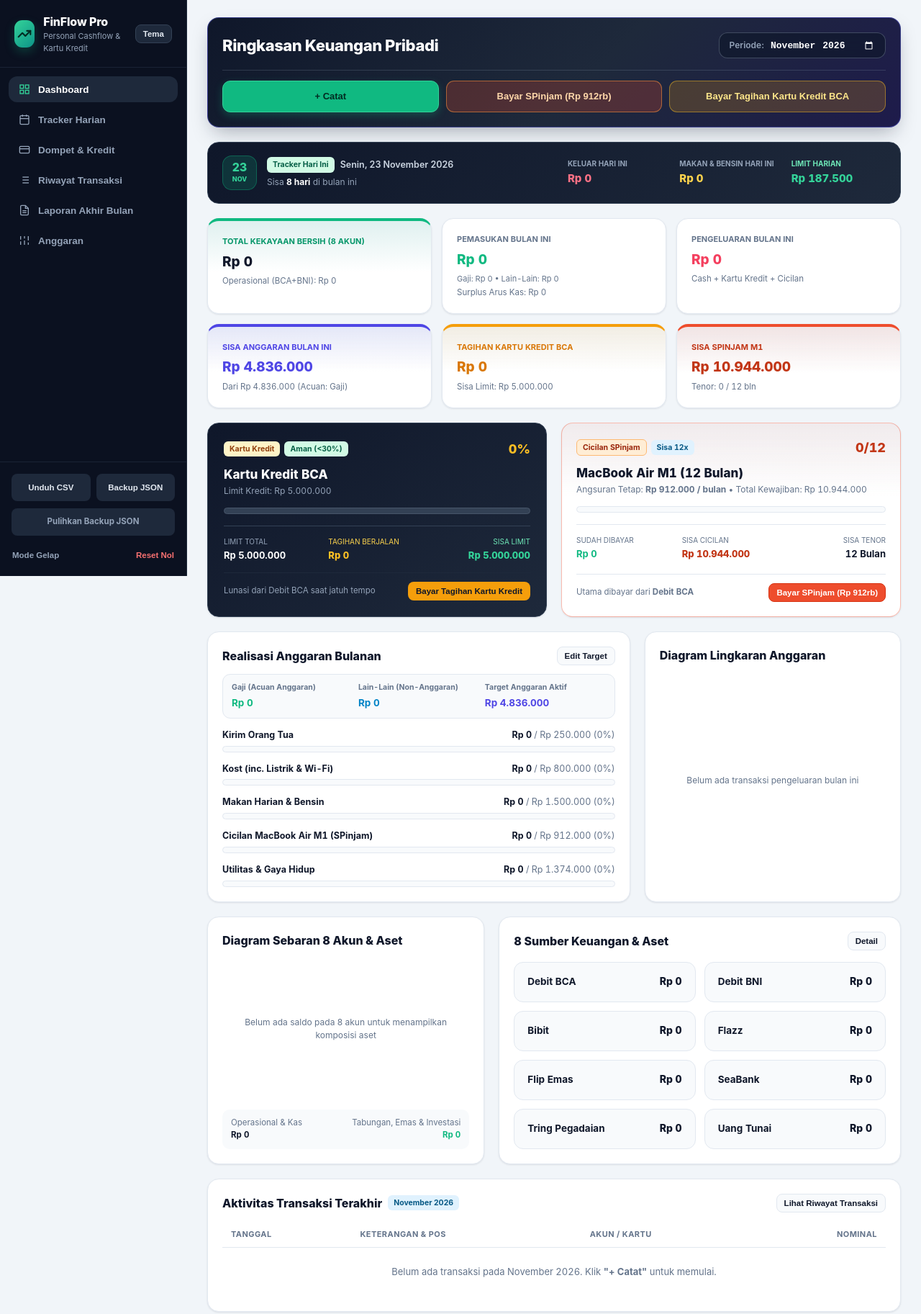
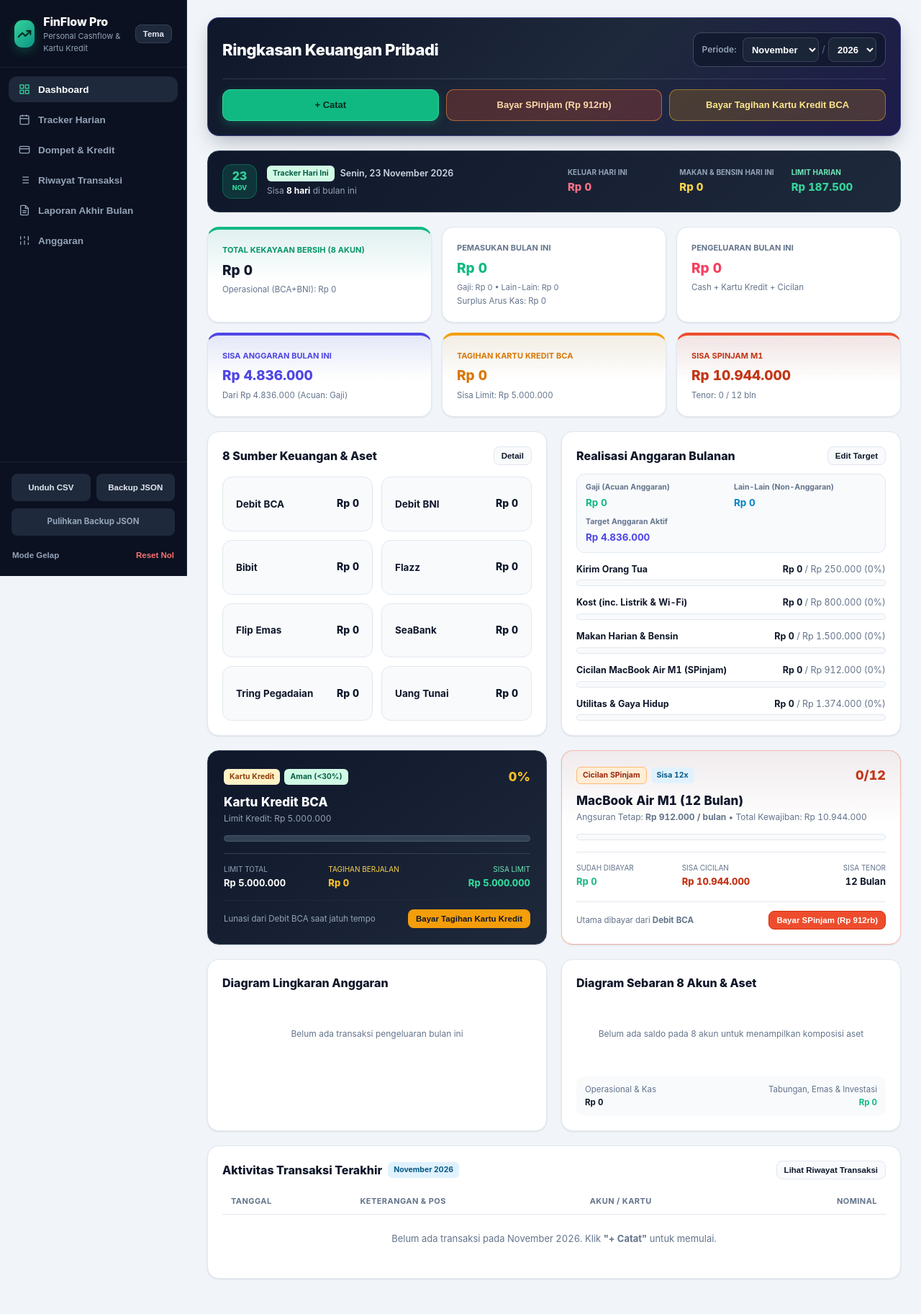
Before and after one commit to samuelrskt/finflow-pro, a plain HTML site: page index.html in a window 1280 px wide. Shown: the whole page at 72% size. After the commit the page ends 1800 px from the top, so only its background shows below. Drawn offline with Linux system fonts and the light colour scheme.

Commit message:
Add files via upload

```diff
--- a/index.html
+++ b/index.html
@@ -206,24 +206,61 @@
       display: inline-flex;
       align-items: center;
       gap: 8px;
-      background: rgba(15, 23, 42, 0.65);
+      background: rgba(15, 23, 42, 0.72);
       border: 1px solid rgba(148, 163, 184, 0.35);
       backdrop-filter: blur(8px);
-      padding: 8px 14px;
+      padding: 6px 12px;
       border-radius: 12px;
-    }
-    .month-picker-wrap span {
-      color: #94a3b8 !important;
-    }
-    .month-picker-wrap input {
-      border: none;
-      background: transparent;
+      touch-action: manipulation;
+    }
+    .month-picker-wrap .period-label {
+      color: #94a3b8;
+      font-size: 12px;
+      font-weight: 600;
+      white-space: nowrap;
+    }
+    .month-picker-wrap .period-selects {
+      display: inline-flex;
+      align-items: center;
+      gap: 4px;
+    }
+    .month-picker-wrap .period-divider {
+      color: #475569;
+      font-size: 13px;
+      font-weight: 700;
+      user-select: none;
+    }
+    .month-picker-wrap select {
+      width: auto;
+      min-height: 34px;
+      padding: 4px 8px;
+      border: 1px solid rgba(148, 163, 184, 0.22);
+      border-radius: 8px;
+      background: rgba(30, 41, 59, 0.85);
       color: #ffffff;
       font-weight: 700;
       font-size: 13px;
       outline: none;
       cursor: pointer;
       color-scheme: dark;
+      touch-action: manipulation;
+    }
+    .month-picker-wrap select:focus {
+      border-color: #34d399;
+    }
+    .month-picker-wrap select option {
+      background: #0f172a;
+      color: #f8fafc;
+    }
+    @media (max-width: 560px) {
+      .month-picker-wrap {
+        width: 100%;
+        justify-content: space-between;
+      }
+      .month-picker-wrap select {
+        padding: 6px 8px;
+        min-height: 38px;
+      }
     }
 
     .quick-bar {
@@ -468,14 +505,14 @@
     @media (min-width: 960px) {
       .grid-3-asym { grid-template-columns: 1.65fr 1fr; }
     }
-    .grid-assets-split {
+    .grid-charts-2 {
       display: grid;
       grid-template-columns: 1fr;
       gap: 20px;
     }
-    @media (min-width: 1060px) {
-      .grid-assets-split {
-        grid-template-columns: 1fr 1.45fr;
+    @media (min-width: 768px) {
+      .grid-charts-2 {
+        grid-template-columns: repeat(2, minmax(0, 1fr));
         align-items: stretch;
       }
     }
@@ -485,7 +522,7 @@
       grid-auto-rows: minmax(56px, 1fr);
       gap: 12px;
     }
-    @media (min-width: 640px) {
+    @media (min-width: 640px) and (max-width: 899px), (min-width: 1280px) {
       .grid-accounts { grid-template-columns: repeat(2, minmax(0, 1fr)); }
     }
 
@@ -698,8 +735,72 @@
       text-align: left;
       transition: all 0.12s;
       color: var(--text-main);
+      min-width: 0;
     }
     .cal-cell:hover { border-color: #6366f1; }
+    .cal-cell-top {
+      display: flex;
+      justify-content: space-between;
+      align-items: center;
+      width: 100%;
+      gap: 2px;
+    }
+    .cal-cell-day {
+      font-size: 12px;
+      font-weight: 800;
+      line-height: 1.1;
+    }
+    .cal-cell-icon {
+      font-size: 11px;
+      line-height: 1;
+      flex-shrink: 0;
+    }
+    .cal-cell-amt {
+      font-size: 10.5px;
+      font-weight: 700;
+      line-height: 1.15;
+      white-space: nowrap;
+      font-variant-numeric: tabular-nums;
+    }
+    @media (max-width: 639px) {
+      .cal-card-wrap {
+        padding: 12px 10px;
+      }
+      .cal-header {
+        gap: 4px;
+        font-size: 10px;
+        margin-bottom: 6px;
+      }
+      .cal-grid {
+        gap: 4px;
+      }
+      .cal-cell {
+        min-height: 46px;
+        aspect-ratio: 1 / 1;
+        padding: 5px 4px;
+        border-radius: 9px;
+      }
+      .cal-cell-day {
+        font-size: 11px;
+        line-height: 1;
+      }
+      .cal-cell-icon {
+        font-size: 8.5px;
+      }
+      .cal-cell-amt {
+        font-size: 10px;
+        letter-spacing: -0.03em;
+        line-height: 1.1;
+      }
+    }
+    @media (max-width: 374px) {
+      .cal-cell {
+        padding: 4px 3px;
+      }
+      .cal-cell-amt {
+        font-size: 9px;
+      }
+    }
     .cal-legend {
       display: flex;
       gap: 8px;
@@ -764,6 +865,12 @@
       flex-direction: column;
       align-items: center;
       gap: 14px;
+      width: 100%;
+    }
+    .pie-wrapper svg {
+      flex-shrink: 0;
+      max-width: 100%;
+      height: auto;
     }
     .pie-legend {
       width: 100%;
@@ -995,8 +1102,26 @@
       <div class="header-top">
         <h1 class="page-title">Ringkasan Keuangan Pribadi</h1>
         <div class="month-picker-wrap">
-          <span style="font-size:12px; color:var(--text-muted); font-weight:600;">Periode:</span>
-          <input type="month" id="filter-month" />
+          <span class="period-label">Periode:</span>
+          <div class="period-selects">
+            <select id="filter-month-select" aria-label="Pilih Bulan">
+              <option value="01">Januari</option>
+              <option value="02">Februari</option>
+              <option value="03">Maret</option>
+              <option value="04">April</option>
+              <option value="05">Mei</option>
+              <option value="06">Juni</option>
+              <option value="07">Juli</option>
+              <option value="08">Agustus</option>
+              <option value="09">September</option>
+              <option value="10">Oktober</option>
+              <option value="11">November</option>
+              <option value="12">Desember</option>
+            </select>
+            <span class="period-divider" aria-hidden="true">/</span>
+            <select id="filter-year-select" aria-label="Pilih Tahun"></select>
+          </div>
+          <input type="hidden" id="filter-month" />
         </div>
       </div>
 
@@ -1074,6 +1199,39 @@
           <div class="text-shopee" style="font-size:11px; font-weight:700; text-transform:uppercase;">Sisa SPinjam M1</div>
           <div id="kpi-sp-rem" class="text-shopee" style="font-size:19px; font-weight:800; margin-top:6px;">Rp 10.944.000</div>
           <div id="kpi-sp-tenor" style="font-size:11.5px; color:var(--text-muted); margin-top:4px;">Tenor: 0 / 12 bln</div>
+        </div>
+      </div>
+
+      <!-- Priority: 8 Sumber Keuangan & Aset + Realisasi Anggaran Bulanan -->
+      <div class="grid-2" style="align-items:stretch;">
+        <div class="card" style="display:flex; flex-direction:column;">
+          <div style="display:flex; justify-content:space-between; align-items:center; margin-bottom:16px; gap:10px;">
+            <h3 style="font-size:16px; font-weight:800;">8 Sumber Keuangan &amp; Aset</h3>
+            <button type="button" class="btn btn-sm btn-ghost" data-action="switch-tab" data-tab="akun">Detail</button>
+          </div>
+          <div id="dash-accounts-grid" class="grid-accounts tabular" style="flex:1;"></div>
+        </div>
+
+        <div class="card" style="display:flex; flex-direction:column;">
+          <div style="display:flex; justify-content:space-between; align-items:center; margin-bottom:12px; gap:10px;">
+            <h3 style="font-size:16px; font-weight:800;">Realisasi Anggaran Bulanan</h3>
+            <button type="button" class="btn btn-sm btn-ghost" data-action="switch-tab" data-tab="budget">Edit Target</button>
+          </div>
+          <div style="display:grid; grid-template-columns:repeat(auto-fit, minmax(145px, 1fr)); gap:8px; background:var(--bg-subtle); padding:10px 12px; border-radius:11px; border:1px solid var(--border-color); margin-bottom:14px;" class="tabular">
+            <div>
+              <span style="font-size:10.5px; color:var(--text-muted); font-weight:700; display:block;">Gaji (Acuan Anggaran)</span>
+              <strong id="dash-inc-gaji" style="font-size:13.5px; color:#10b981;">Rp 0</strong>
+            </div>
+            <div>
+              <span style="font-size:10.5px; color:var(--text-muted); font-weight:700; display:block;">Lain-Lain (Non-Anggaran)</span>
+              <strong id="dash-inc-other" style="font-size:13.5px; color:#0284c7;">Rp 0</strong>
+            </div>
+            <div>
+              <span style="font-size:10.5px; color:var(--text-muted); font-weight:700; display:block;">Target Anggaran Aktif</span>
+              <strong id="dash-budget-ref" style="font-size:13.5px; color:#4f46e5;">Rp 4.836.000</strong>
+            </div>
+          </div>
+          <div id="dash-budget-list" style="display:flex; flex-direction:column; gap:14px;"></div>
         </div>
       </div>
 
@@ -1156,50 +1314,17 @@
         </div>
       </div>
 
-      <!-- Budget Pos + Expense Pie Chart -->
-      <div class="grid-3-asym">
-        <div class="card">
-          <div style="display:flex; justify-content:space-between; align-items:center; margin-bottom:12px; gap:10px;">
-            <h3 style="font-size:16px; font-weight:800;">Realisasi Anggaran Bulanan</h3>
-            <button type="button" class="btn btn-sm btn-ghost" data-action="switch-tab" data-tab="budget">Edit Target</button>
-          </div>
-          <div style="display:grid; grid-template-columns:repeat(auto-fit, minmax(145px, 1fr)); gap:8px; background:var(--bg-subtle); padding:10px 12px; border-radius:11px; border:1px solid var(--border-color); margin-bottom:14px;" class="tabular">
-            <div>
-              <span style="font-size:10.5px; color:var(--text-muted); font-weight:700; display:block;">Gaji (Acuan Anggaran)</span>
-              <strong id="dash-inc-gaji" style="font-size:13.5px; color:#10b981;">Rp 0</strong>
-            </div>
-            <div>
-              <span style="font-size:10.5px; color:var(--text-muted); font-weight:700; display:block;">Lain-Lain (Non-Anggaran)</span>
-              <strong id="dash-inc-other" style="font-size:13.5px; color:#0284c7;">Rp 0</strong>
-            </div>
-            <div>
-              <span style="font-size:10.5px; color:var(--text-muted); font-weight:700; display:block;">Target Anggaran Aktif</span>
-              <strong id="dash-budget-ref" style="font-size:13.5px; color:#4f46e5;">Rp 4.836.000</strong>
-            </div>
-          </div>
-          <div id="dash-budget-list" style="display:flex; flex-direction:column; gap:14px;"></div>
-        </div>
-
+      <!-- Pie Charts Side by Side (Equal Height) -->
+      <div class="grid-charts-2">
         <div class="card" style="display:flex; flex-direction:column; gap:14px;">
           <h3 style="font-size:16px; font-weight:800;">Diagram Lingkaran Anggaran</h3>
-          <div id="pie-expense-box" class="pie-wrapper" style="flex:1; justify-content:center;"></div>
-        </div>
-      </div>
-
-      <!-- Asset Allocation Pie + 8 Accounts -->
-      <div class="grid-assets-split">
-        <div class="card" style="order:2; display:flex; flex-direction:column;">
-          <div style="display:flex; justify-content:space-between; align-items:center; margin-bottom:16px; gap:10px;">
-            <h3 style="font-size:16px; font-weight:800;">8 Sumber Keuangan &amp; Aset</h3>
-            <button type="button" class="btn btn-sm btn-ghost" data-action="switch-tab" data-tab="akun">Detail</button>
-          </div>
-          <div id="dash-accounts-grid" class="grid-accounts tabular" style="flex:1;"></div>
-        </div>
-
-        <div class="card" style="order:1; display:flex; flex-direction:column; justify-content:space-between; gap:14px;">
+          <div id="pie-expense-box" class="pie-wrapper" style="flex:1;"></div>
+        </div>
+
+        <div class="card" style="display:flex; flex-direction:column; gap:14px;">
           <h3 style="font-size:16px; font-weight:800;">Diagram Sebaran 8 Akun &amp; Aset</h3>
-          <div id="pie-assets-box" class="pie-wrapper"></div>
-          <div style="display:grid; grid-template-columns:1fr 1fr; gap:8px; background:var(--bg-subtle); padding:10px 12px; border-radius:10px; font-size:11.5px;" class="tabular">
+          <div id="pie-assets-box" class="pie-wrapper" style="flex:1;"></div>
+          <div style="display:grid; grid-template-columns:1fr 1fr; gap:8px; background:var(--bg-subtle); padding:10px 12px; border-radius:10px; font-size:11.5px; margin-top:auto;" class="tabular">
             <div><span style="color:var(--text-muted); display:block;">Operasional &amp; Kas</span><strong id="sum-liquid-4">Rp 0</strong></div>
             <div style="text-align:right;"><span style="color:var(--text-muted); display:block;">Tabungan, Emas &amp; Investasi</span><strong id="sum-savings-3" style="color:#10b981;">Rp 0</strong></div>
           </div>
@@ -1243,7 +1368,7 @@
       </div>
 
       <div class="grid-3-asym">
-        <div class="card">
+        <div class="card cal-card-wrap">
           <div class="cal-header">
             <div>Min</div><div>Sen</div><div>Sel</div><div>Rab</div><div>Kam</div><div>Jum</div><div>Sab</div>
           </div>
@@ -2270,11 +2395,41 @@
         return new Date(Number(m[1]), Number(m[2]) - 1, 1).toLocaleDateString('id-ID', { month: 'long', year: 'numeric' });
       }
 
+      function syncPeriodSelectors(ym) {
+        const m = String(ym || '').trim().match(/^(\d{4})-(\d{2})$/);
+        const fallback = getLocalToday().slice(0, 7);
+        const targetYm = m ? ym : fallback;
+        const [yearStr, monthStr] = targetYm.split('-');
+
+        const hiddenInput = document.getElementById('filter-month');
+        if (hiddenInput && hiddenInput.value !== targetYm) hiddenInput.value = targetYm;
+
+        const monthSel = document.getElementById('filter-month-select');
+        const yearSel = document.getElementById('filter-year-select');
+        if (yearSel) {
+          const curYear = new Date().getFullYear();
+          const yearSet = new Set();
+          for (let y = curYear - 3; y <= curYear + 2; y++) yearSet.add(String(y));
+          yearSet.add(yearStr);
+          state.transactions.forEach(t => {
+            const ty = String(t.date || '').slice(0, 4);
+            if (/^\d{4}$/.test(ty)) yearSet.add(ty);
+          });
+          const sortedYears = [...yearSet].sort((a, b) => Number(a) - Number(b));
+          const optsHtml = sortedYears.map(y => `<option value="${y}">${y}</option>`).join('');
+          if (yearSel.innerHTML !== optsHtml) yearSel.innerHTML = optsHtml;
+          yearSel.value = yearStr;
+        }
+        if (monthSel) {
+          monthSel.value = monthStr;
+        }
+      }
+
       function renderAll() {
         const monthInput = document.getElementById('filter-month');
         const rawMonth = (monthInput && monthInput.value ? monthInput.value : '').trim();
         const selectedMonth = /^\d{4}-\d{2}$/.test(rawMonth) ? rawMonth : getLocalToday().slice(0, 7);
-        if (monthInput && monthInput.value !== selectedMonth) monthInput.value = selectedMonth;
+        syncPeriodSelectors(selectedMonth);
         const { balances, ccDebt, paidMonths } = computeBalances();
         const monthTxs = state.transactions.filter(t => String(t.date || '').trim().slice(0, 7) === selectedMonth);
 
@@ -2479,11 +2634,11 @@
 
           html += `
             <button type="button" class="cal-cell ${tierClass} ${isSel ? 'selected' : ''} ${isToday ? 'today' : ''}" data-action="select-cal-day" data-date="${dStr}">
-              <div style="display:flex; justify-content:space-between; align-items:center; width:100%;">
-                <span style="font-size:12px; font-weight:800;">${d}</span>
-                ${tierSymbol ? `<span style="font-size:11px; line-height:1;">${tierSymbol}</span>` : ''}
+              <div class="cal-cell-top">
+                <span class="cal-cell-day">${d}</span>
+                ${tierSymbol ? `<span class="cal-cell-icon">${tierSymbol}</span>` : ''}
               </div>
-              <div style="font-size:10.5px; font-weight:700; color:${spentColor};">
+              <div class="cal-cell-amt" style="color:${spentColor};">
                 ${spent > 0 ? '-' + Math.round(spent / 1000) + 'rb' : '-'}
               </div>
             </button>
@@ -3745,6 +3900,16 @@
 
       // Dynamic Input & Change Listeners
       const filterMonthEl = document.getElementById('filter-month');
+      const filterMonthSelectEl = document.getElementById('filter-month-select');
+      const filterYearSelectEl = document.getElementById('filter-year-select');
+      function handlePeriodDropdownChange() {
+        const m = (filterMonthSelectEl && filterMonthSelectEl.value) || getLocalToday().slice(5, 7);
+        const y = (filterYearSelectEl && filterYearSelectEl.value) || getLocalToday().slice(0, 4);
+        if (filterMonthEl) filterMonthEl.value = `${y}-${m}`;
+        renderAll();
+      }
+      if (filterMonthSelectEl) filterMonthSelectEl.addEventListener('change', handlePeriodDropdownChange);
+      if (filterYearSelectEl) filterYearSelectEl.addEventListener('change', handlePeriodDropdownChange);
       filterMonthEl.addEventListener('change', renderAll);
       filterMonthEl.addEventListener('input', renderAll);
       document.getElementById('jurnal-search').addEventListener('input', renderAll);
```
